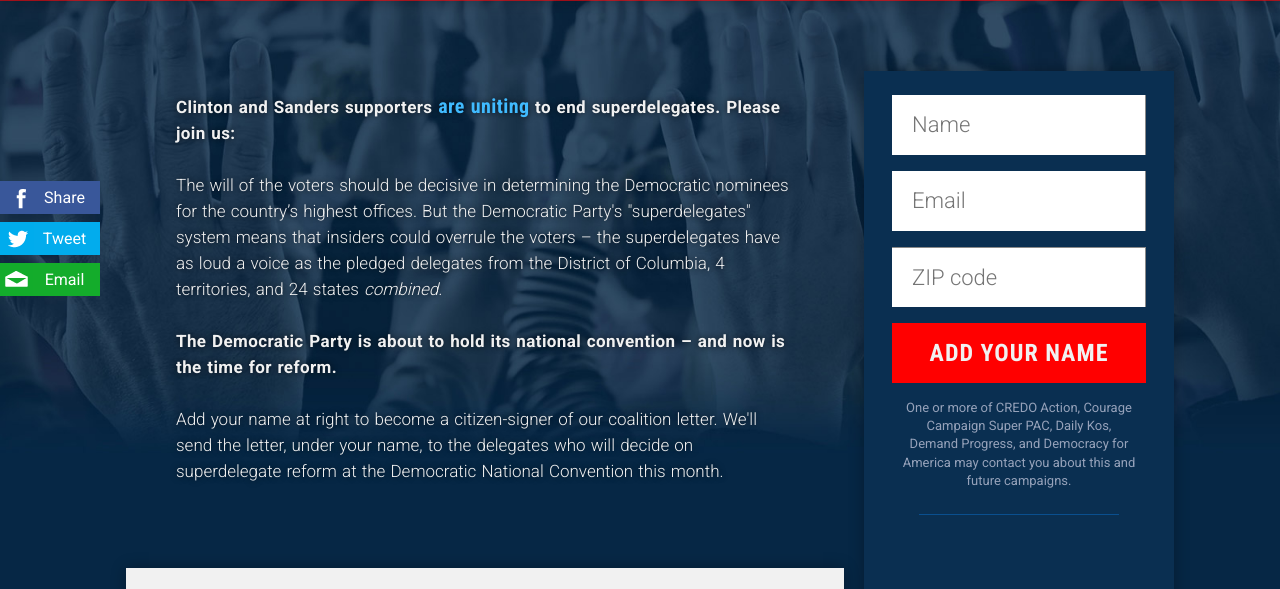
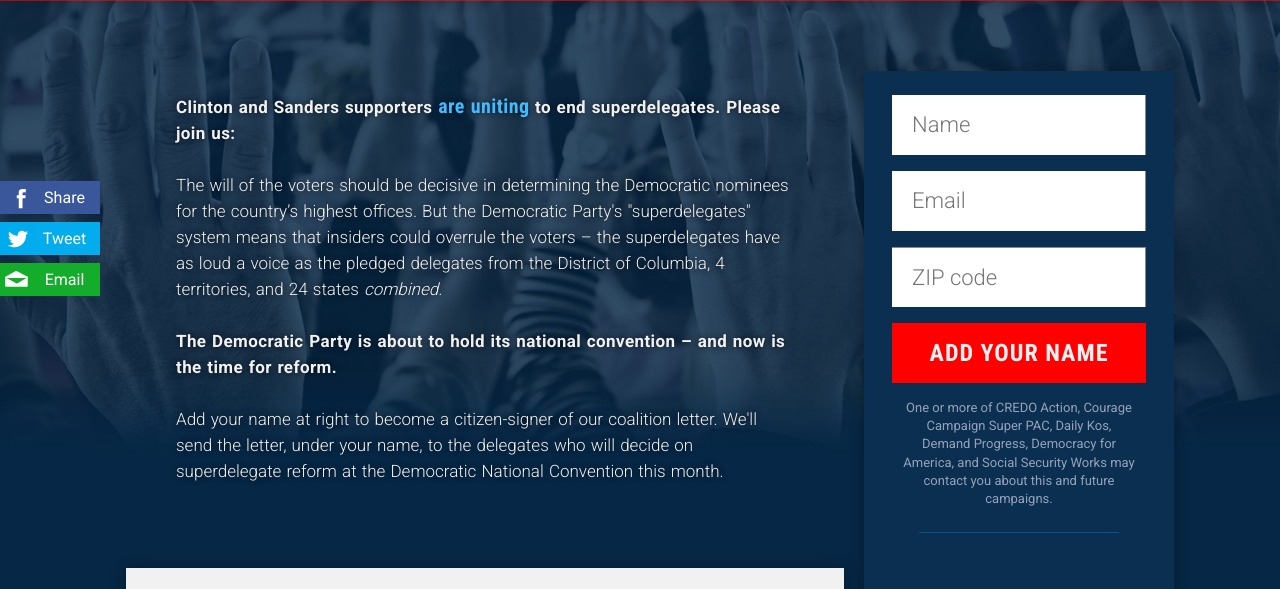
Before and after one commit to demand-progress/endsuperdelegates-www, a website built with webpack: page index.html in a window 1280 px wide. Shown: the part 162-751 px from the top of the page. Built offline with nearby package versions, Linux system fonts and the light colour scheme; files whose address does not match are found by name.

Commit message:
Added Social Security Works

```diff
--- a/index.html
+++ b/index.html
@@ -70,7 +70,7 @@
                         </form>
 
                         <span class="disclaimer">
-                            One or more of CREDO Action, Courage Campaign Super PAC, Daily Kos, Demand Progress, and Democracy for America may contact you about this and future campaigns.
+                            One or more of CREDO Action, Courage Campaign Super PAC, Daily Kos, Demand Progress, Democracy for America, and Social Security Works may contact you about this and future campaigns.
                         </span>
 
                         <div class="counter">
@@ -225,6 +225,7 @@
                 <a title="CREDO Action" target="_blank" href="http://credoaction.com"><img src="images/logos/credo.png"></a>
                 <a title="Daily Kos" href="http://www.dailykos.com" target="_blank"><img src="images/logos/daily-kos.png"></a>
                 <a title="Democracy for America" target="_blank" href="http://democracyforamerica.com"><img src="images/logos/dfa.png"></a>
+                <a title="Social Security Works" target="_blank" href="http://www.socialsecurityworks.org/"><img src="images/logos/social-security-works.jpg"></a>
             </div>
         </div>
     </div>
```
Also changed, not shown: images/logos/social-security-works.jpg (added).
